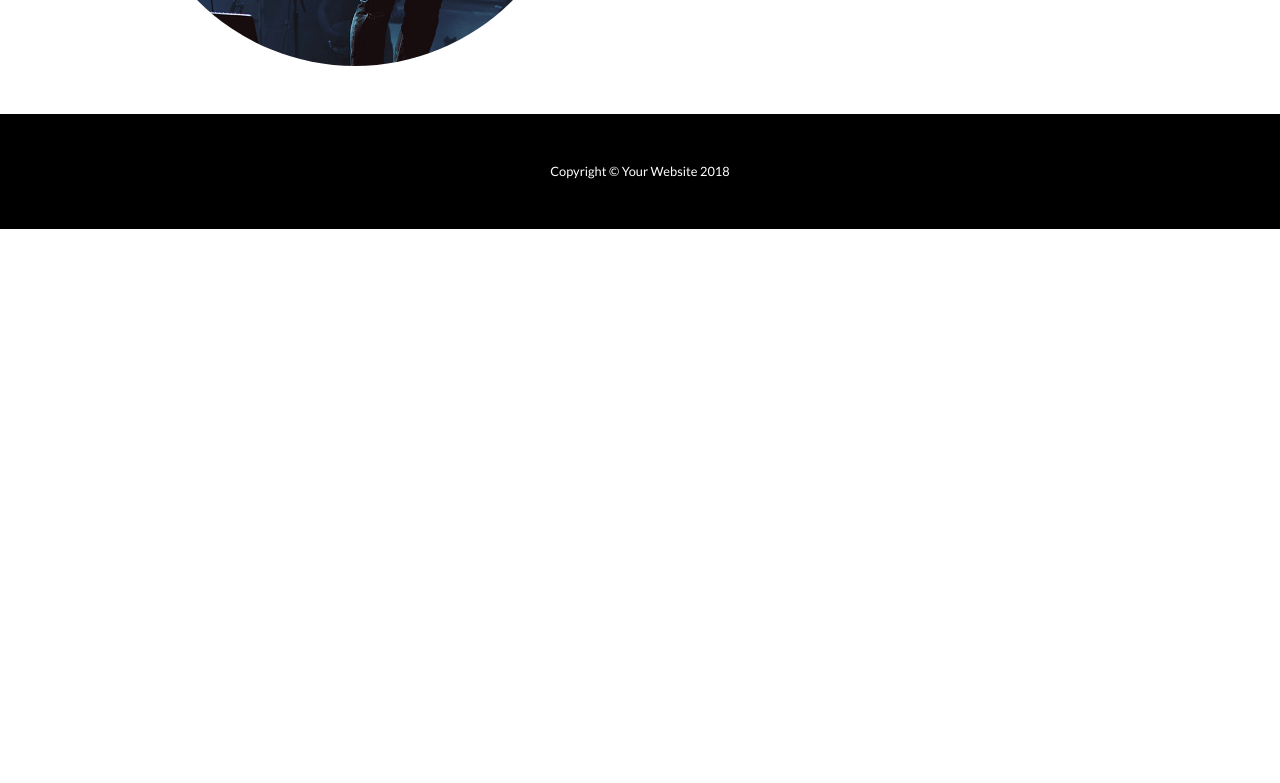
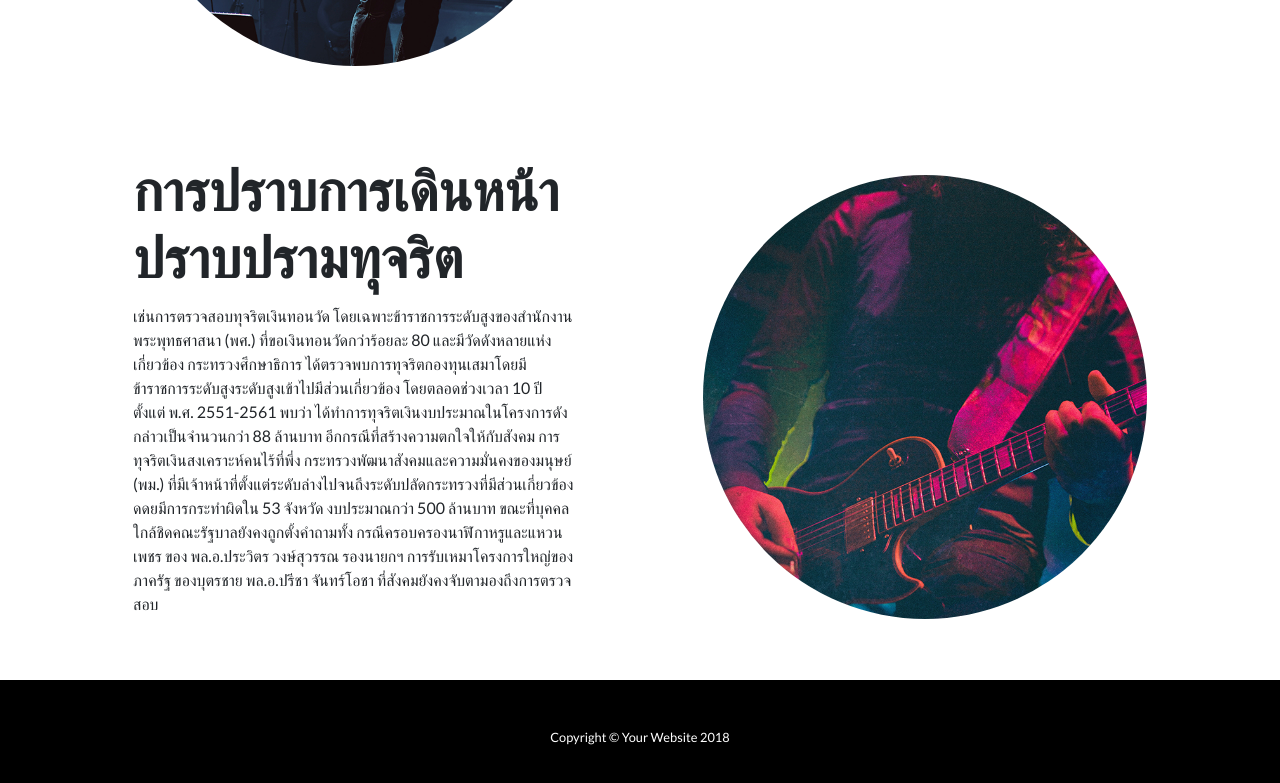
Before and after one commit to PratchayaKhunsee/SELab01, a website: page index.html in a window 1280 px wide. Shown: the part 2733-3516 px from the top of the page. Before the commit the page ends 2962 px from the top, so only its background shows below. Drawn offline with Linux system fonts and the light colour scheme.

Commit message:
เพิ่ม section สุดท้าย
บรรทัด 134-157

```diff
--- a/index.html
+++ b/index.html
@@ -131,6 +131,30 @@
       </div>
     </section>
 
+    <section>
+      <div class="container">
+        <div class="row align-items-center">
+          <div class="col-lg-6 order-lg-2">
+            <div class="p-5">
+              <img class="img-fluid rounded-circle" src="img/03.jpg" alt="">
+            </div>
+          </div>
+          <div class="col-lg-6 order-lg-1">
+            <div class="p-5">
+              <h2 class="display-4">การปราบการเดินหน้าปราบปรามทุจริต </h2>
+              <p>เช่นการตรวจสอบทุจริตเงินทอนวัด โดยเฉพาะข้าราชการระดับสูงของสำนักงานพระพุทธศาสนา (พศ.) ที่ขอเงินทอนวัดกว่าร้อยละ 80 และมีวัดดังหลายแห่งเกี่ยวข้อง
+
+                กระทรวงศึกษาธิการ ได้ตรวจพบการทุจริตกองทุนเสมาโดยมีข้าราชการระดับสูงระดับสูงเข้าไปมีส่วนเกี่ยวข้อง โดยตลอดช่วงเวลา 10 ปี ตั้งแต่ พ.ศ. 2551-2561 พบว่า ได้ทำการทุจริตเงินงบประมาณในโครงการดังกล่าวเป็นจำนวนกว่า 88 ล้านบาท
+
+                อีกกรณีที่สร้างความตกใจให้กับสังคม การทุจริตเงินสงเคราะห์คนไร้ที่พึ่ง กระทรวงพัฒนาสังคมและความมั่นคงของมนุษย์ (พม.) ที่มีเจ้าหน้าที่ตั้งแต่ระดับล่างไปจนถึงระดับปลัดกระทรวงที่มีส่วนเกี่ยวข้อง ดดยมีการกระทำผิดใน 53 จังหวัด งบประมาณกว่า 500 ล้านบาท
+
+                ขณะที่บุคคลใกล้ชิดคณะรัฐบาลยังคงถูกตั้งคำถามทั้ง กรณีครอบครองนาฬิกาหรูและแหวนเพชร ของ พล.อ.ประวิตร วงษ์สุวรรณ รองนายกฯ การรับเหมาโครงการใหญ่ของภาครัฐ ของบุตรชาย พล.อ.ปรีชา จันทร์โอชา ที่สังคมยังคงจับตามองถึงการตรวจสอบ </p>
+            </div>
+          </div>
+        </div>
+      </div>
+    </section>
+
     <!-- Footer -->
     <footer class="py-5 bg-black">
       <div class="container">
```
